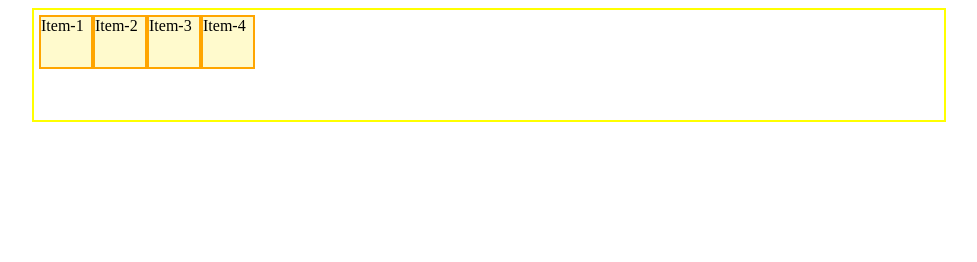
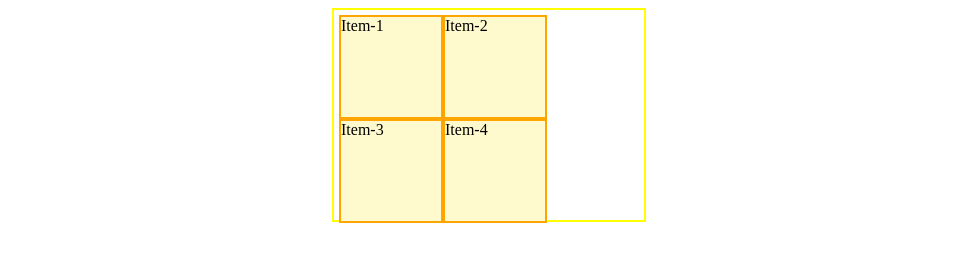
Before and after one commit to raiatharva-invictus/CSS-AIML1, a plain HTML site: page flexbox.html in a window 1280 px wide. Shown: the whole page, without its empty margins (151-1128 px from the left). Drawn offline with Linux system fonts and the light colour scheme.

Commit message:
flexbox learned and applied

```diff
--- a/flexbox.html
+++ b/flexbox.html
@@ -7,16 +7,17 @@
     <style>
         .box{
             margin: auto;
-            height: 100px;
-            width: 900px;
+            height: 200px;
+            width: 300px;
             border: 2px solid yellow;
             display: flex;
             padding: 5px;
+            flex-direction: row;
+            flex-wrap: wrap;
         }
         .item{
-
-            width: 50px;
-            height: 50px;
+            width: 100px;
+            height: 100px;
             border: 2px solid orange;
             background-color: lemonchiffon;
 
```
